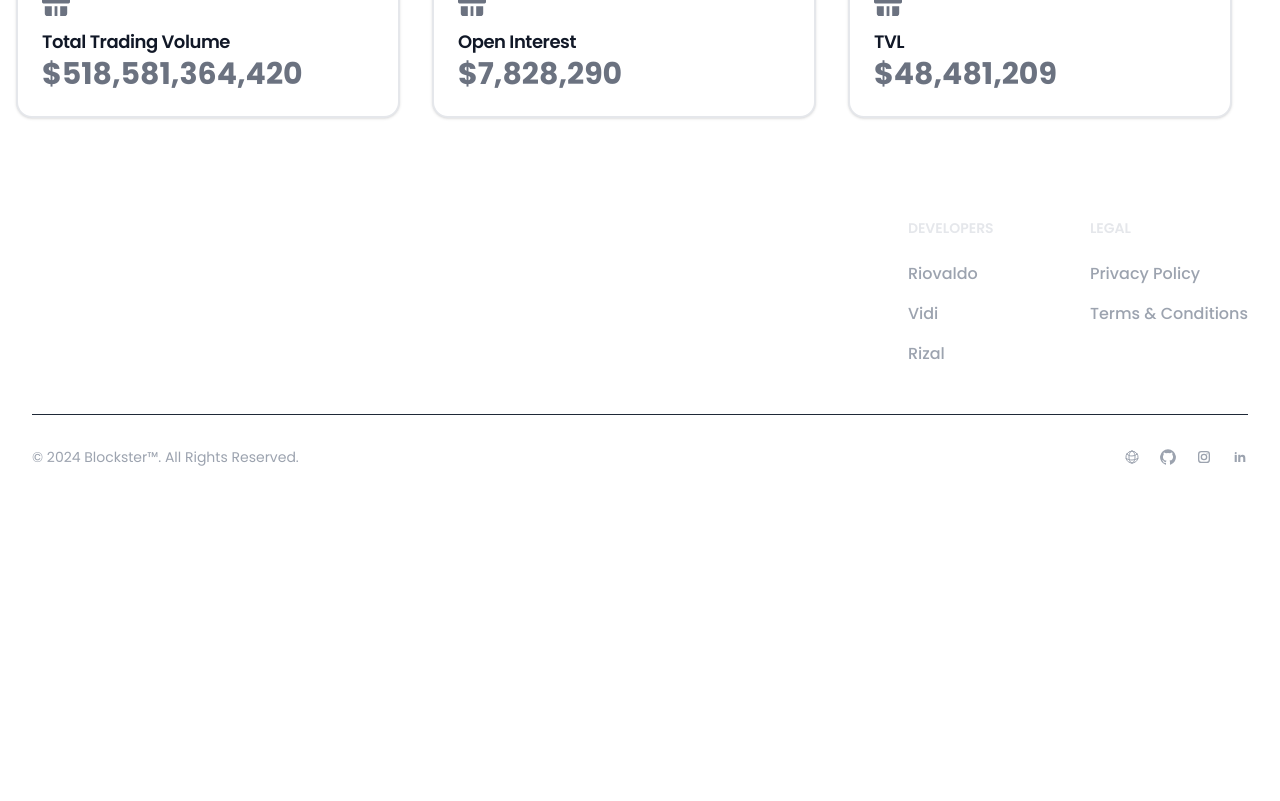
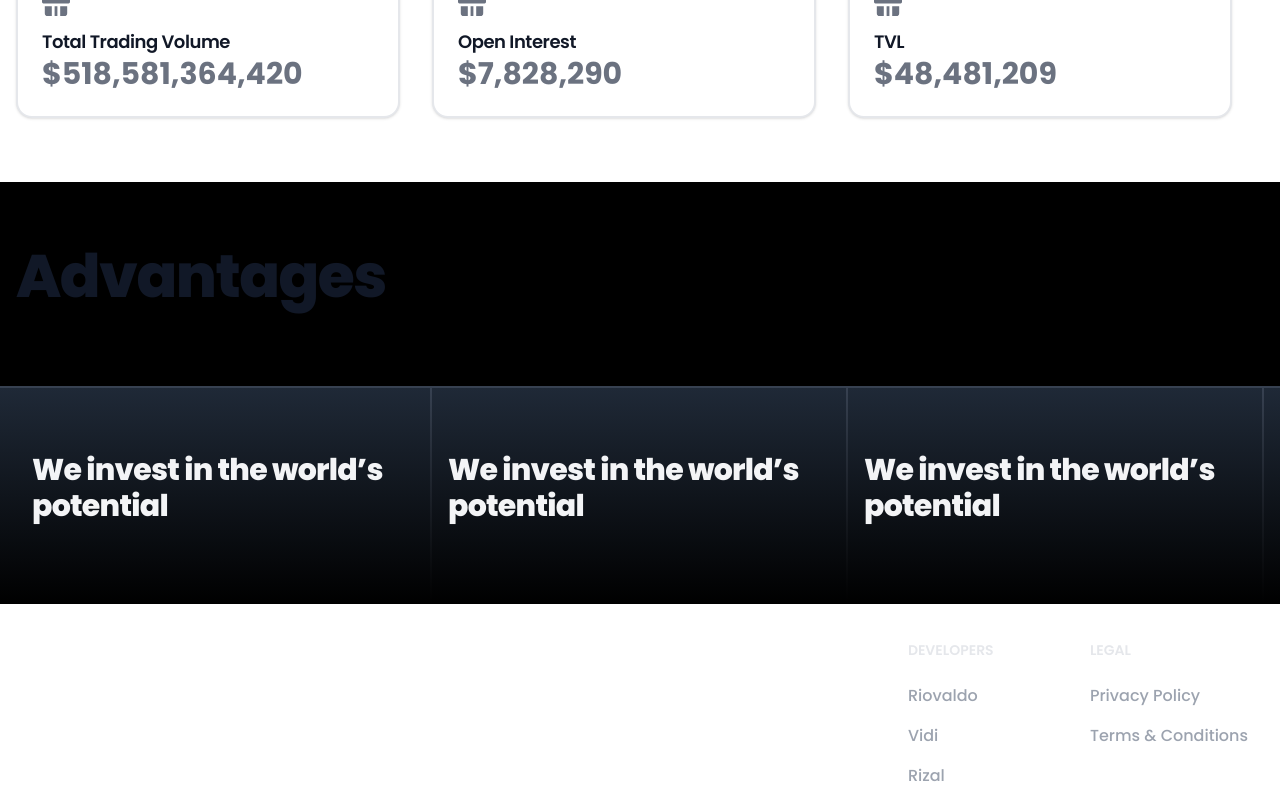
Before and after one commit to ckckckcz/Blockster, a React (Vite) app: page / in a window 1280 px wide. Shown: the part 594-1395 px from the top of the page. Before the commit the page ends 1097 px from the top, so only its background shows below. Built offline with nearby package versions, Linux system fonts and the light colour scheme.

Commit message:
Add Advantages section with three card components showcasing investment potential

```diff
--- /dev/null
+++ b/src/components/UI/Advantages/Card_1.tsx
@@ -0,0 +1,12 @@
+export default function Card_1() {
+    return(
+        <section className="relative">
+            <div className="py-8 px-4 mx-auto max-w-screen-xl text-left lg:py-16">
+                <h1 className="mb-4 text-2xl font-extrabold tracking-tight leading-none text-gray-100 md:text-2xl lg:text-3xl">
+                    We invest in the world’s potential
+                </h1>
+            </div>
+            <div className="absolute top-0 right-0 h-full w-[2px] bg-gradient-to-b from-gray-700 to-black"></div>
+        </section>
+    );
+}
--- /dev/null
+++ b/src/components/UI/Advantages/Card_2.tsx
@@ -0,0 +1,12 @@
+export default function Card_2() {
+    return(
+        <section className="relative">
+            <div className="py-8 px-4 mx-auto max-w-screen-xl text-left lg:py-16">
+                <h1 className="mb-4 text-2xl font-extrabold tracking-tight leading-none text-gray-100 md:text-2xl lg:text-3xl">
+                    We invest in the world’s potential
+                </h1>
+            </div>
+            <div className="absolute top-0 right-0 h-full w-[2px] bg-gradient-to-b from-gray-700 to-black"></div>
+        </section>
+    );
+}
--- /dev/null
+++ b/src/components/UI/Advantages/Card_3.tsx
@@ -0,0 +1,12 @@
+export default function Card_3() {
+    return(
+        <section className="relative">
+            <div className="py-8 px-4 mx-auto max-w-screen-xl text-left lg:py-16">
+                <h1 className="mb-4 text-2xl font-extrabold tracking-tight leading-none text-gray-100 md:text-2xl lg:text-3xl">
+                    We invest in the world’s potential
+                </h1>
+            </div>
+            <div className="absolute top-0 right-0 h-full w-[2px] bg-gradient-to-b from-gray-700 to-black"></div>
+        </section>
+    );
+}
--- /dev/null
+++ b/src/components/UI/Home/Advantages.tsx
@@ -0,0 +1,23 @@
+import Card_1 from "../../UI/Advantages/Card_1";
+import Card_2 from "../../UI/Advantages/Card_2";
+import Card_3 from "../../UI/Advantages/Card_3";
+export default function Advantages() {
+    return(
+        <>
+            <section className="bg-black">
+                <div className="py-8 px-4 mx-auto max-w-screen-xl text-left lg:py-16">
+                    <h1 className="mb-4 text-4xl font-extrabold tracking-tight leading-none text-gray-900 md:text-5xl lg:text-6xl dark:text-white">Advantages</h1>
+                </div>
+                <div className="bg-gradient-to-b from-gray-800 to-black border-t-[2px] border-gray-700">
+                    <div className="px-4 mx-auto max-w-screen-xl text-left">
+                        <div className="grid grid-cols-1 lg:grid-cols-3 sm:grid-cols-2">
+                            <Card_1 />
+                            <Card_2 />
+                            <Card_3 />
+                        </div>
+                    </div>
+                </div>
+            </section>
+        </>
+    );
+}
--- a/src/pages/Home.tsx
+++ b/src/pages/Home.tsx
@@ -1,5 +1,7 @@
+import Advantages from "../components/UI/Home/Advantages";
 export default function Home() {
     return(
+        <>
             <section className="bg-white dark:bg-black">
                 <div className="py-8 px-4 mx-auto max-w-screen-xl text-center lg:py-16">
                     <a href="#" className="inline-flex justify-between items-center py-1 px-1 pe-4 mb-7 text-sm text-blue-700 bg-blue-100 rounded-full dark:bg-gray-900 dark:text-white hover:bg-blue-200 dark:hover:bg-gray-800">
@@ -46,5 +48,7 @@ export default function Home() {
                     </div>
                 </div>
             </section>
+            <Advantages />
+        </>
     );
 }
```
Lines whose indentation alone changed are shown as unchanged.
